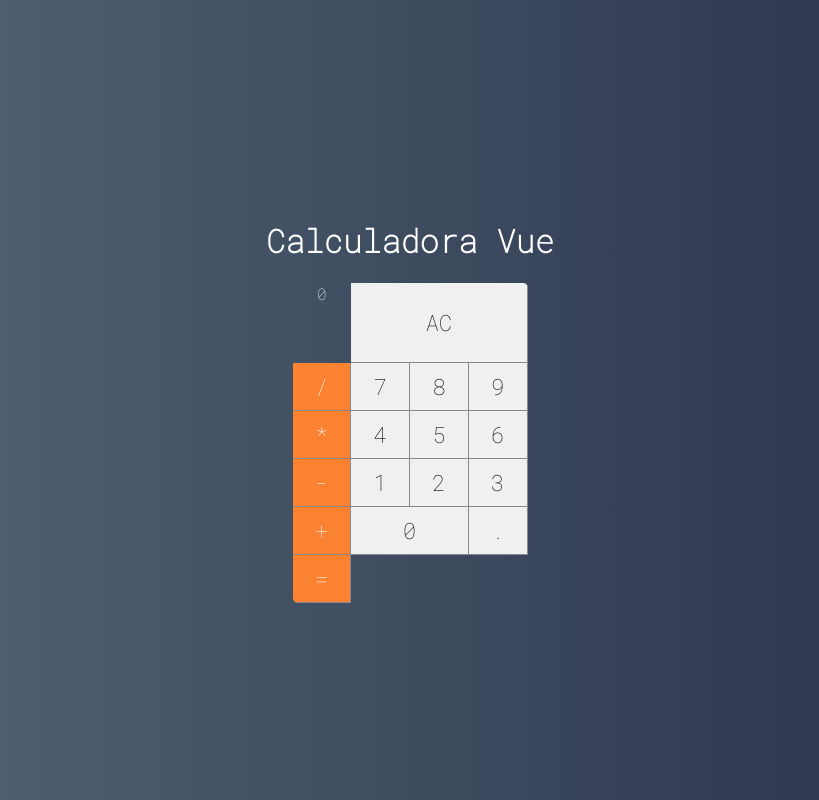
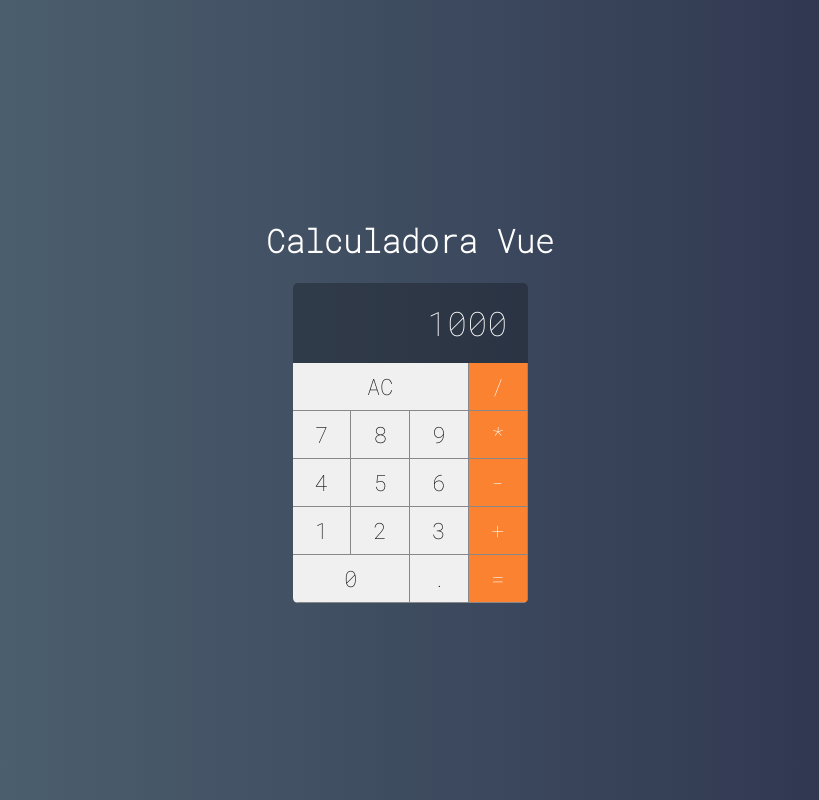
Before and after one commit to henriquechsf/calculator-vue, a Vue app: page / in a window 1280 px wide. Shown: the whole page, without its empty margins (230-1049 px from the left). Built offline with nearby package versions, Linux system fonts and the light colour scheme.

Commit message:
componente Display

```diff
--- a/src/components/Button.vue
+++ b/src/components/Button.vue
@@ -48,7 +48,7 @@ export default {
         color: #fff;
     }
 
-    .button-operation:active {
+    .button.operation:active {
         background-color: #fa8231cc;
     }
 </style>
--- a/src/components/Display.vue
+++ b/src/components/Display.vue
@@ -1,11 +1,25 @@
 <template>
     <div class="display">
-        0
+        {{ value }}
     </div>
 </template>
 
 <script>
 export default {
-
+    props: ['value']
 }
 </script>
+
+<style>
+    .display {
+        grid-column: span 4;
+        background-color: #0004;
+
+        display: flex;
+        justify-content: flex-end;
+        align-items: center;
+        padding: 20px;
+        font-size: 2.1em;
+        overflow: hidden;
+    }
+</style>
--- a/src/main/Calculator.vue
+++ b/src/main/Calculator.vue
@@ -1,6 +1,6 @@
 <template>
     <div class="calculator">
-        <Display />
+        <Display value="1000" />
         <Button label="AC" triple />
         <Button label="/" operation />
         <Button label="7" />
```
